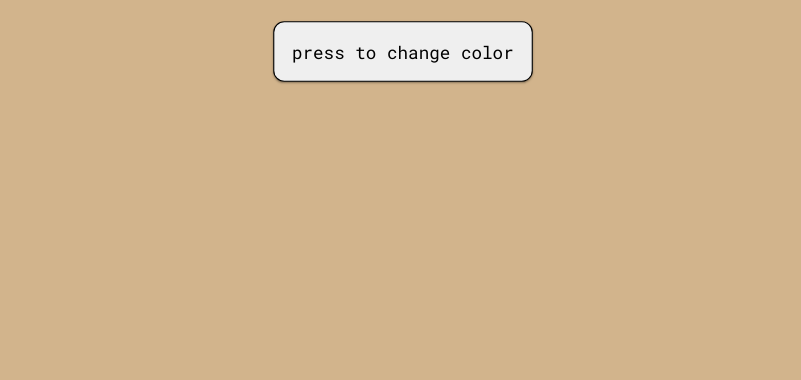
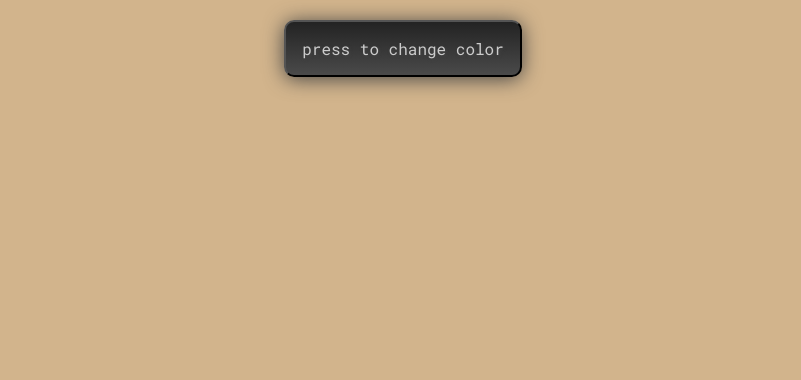
Before and after one commit to iKnorr/random-background-picker, a plain HTML site: page index.html in a window 1280 px wide. Shown: the part 420-800 px from the top of the page, without its empty margins (237-1038 px from the left). Drawn offline with Linux system fonts and the light colour scheme.

Commit message:
added css and javascript to button

```diff
--- a/styles.css
+++ b/styles.css
@@ -17,6 +17,7 @@ body {
   height: 100vh;
   background-color: tan;
   color: white;
+  text-shadow: 1px 1px 3px rgba(0, 0, 0, 0.2);
 }
 
 .wrapper h2 {
@@ -38,20 +39,27 @@ body {
 } */
 
 .btn {
+  cursor: pointer;
   font: inherit;
   font-weight: normal;
   padding: 1rem;
   border-radius: 10px;
-  border: black solid 0.1rem;
-  box-shadow: 0 1px 2px rgba(0, 0, 0, 0.4);
+  /* border: #ccc solid 0.1rem; */
+  background: linear-gradient(#232323, #4a4a4a);
+  /* box-shadow: 0 1px 2px rgba(0, 0, 0, 0.4); */
+  box-shadow: 0 0 0 2px rgba(0, 0, 0, 0.75), 10px 20px 25px rgba(0, 0, 0, 0.4);
+  color: #ccc;
+  text-shadow: 1px 1px 3px #444;
 }
 
 .btn-animation {
-  transition: 0.6s ease-in-out;
+  transition: box-shadow 0.3s ease, 0.15s ease;
 }
 
 .btn-animation {
-  transform: scale(1.1);
+  /* transform: scale(1.1); */
+  transform: translateY(-3px);
+  box-shadow: 0 2px 20px #444;
 }
 
 .btn:hover {
```
